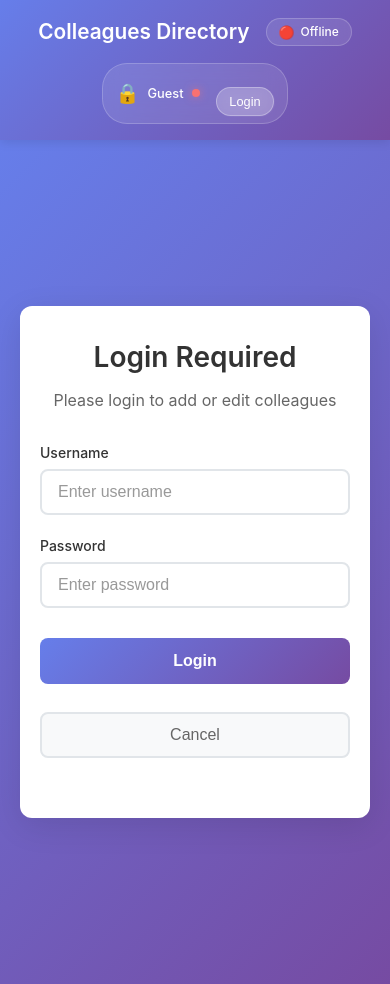
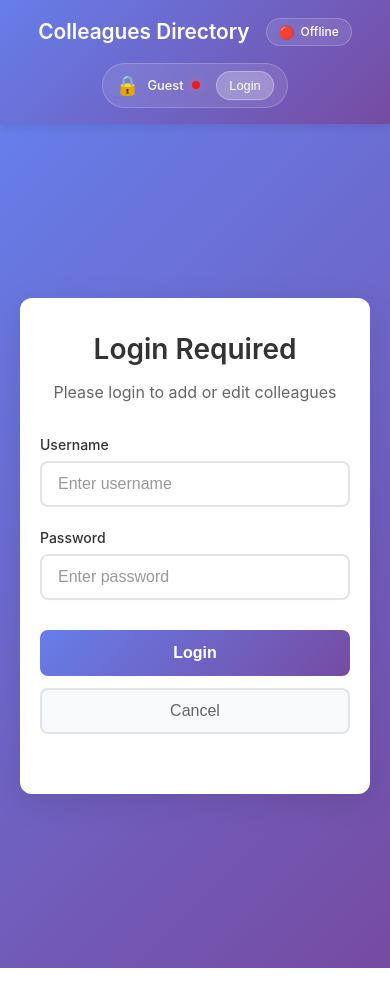
Before and after one commit to dimonss/colleagueAtWork, a React (Vite) app: page /colleagues/login in a window 390 px wide. Built offline with nearby package versions, Linux system fonts and the light colour scheme; no server answers.

Commit message:
fix mobile layout

```diff
--- a/src/App.css
+++ b/src/App.css
@@ -71,12 +71,6 @@ a {
   margin-top: 20px;
 }
 
-button:last-child {
-  @media (max-width: 1024px) {
-    margin-top: 16px;
-  }
-}
-
 button.reject {
   background-color: #f44336;
 }
--- a/src/components/ColleagueDetail.css
+++ b/src/components/ColleagueDetail.css
@@ -62,7 +62,6 @@
   cursor: pointer;
   transition: all 0.3s ease;
   position: relative;
-  overflow: hidden;
   text-transform: uppercase;
   letter-spacing: 0.5px;
 }
--- a/src/components/Navigation.css
+++ b/src/components/Navigation.css
@@ -104,7 +104,7 @@
 }
 
 .status-indicator.offline {
-  background: #f87171;
+  background: #f51a1a;
   box-shadow: 0 0 8px rgba(248, 113, 113, 0.6);
 }
 
```
